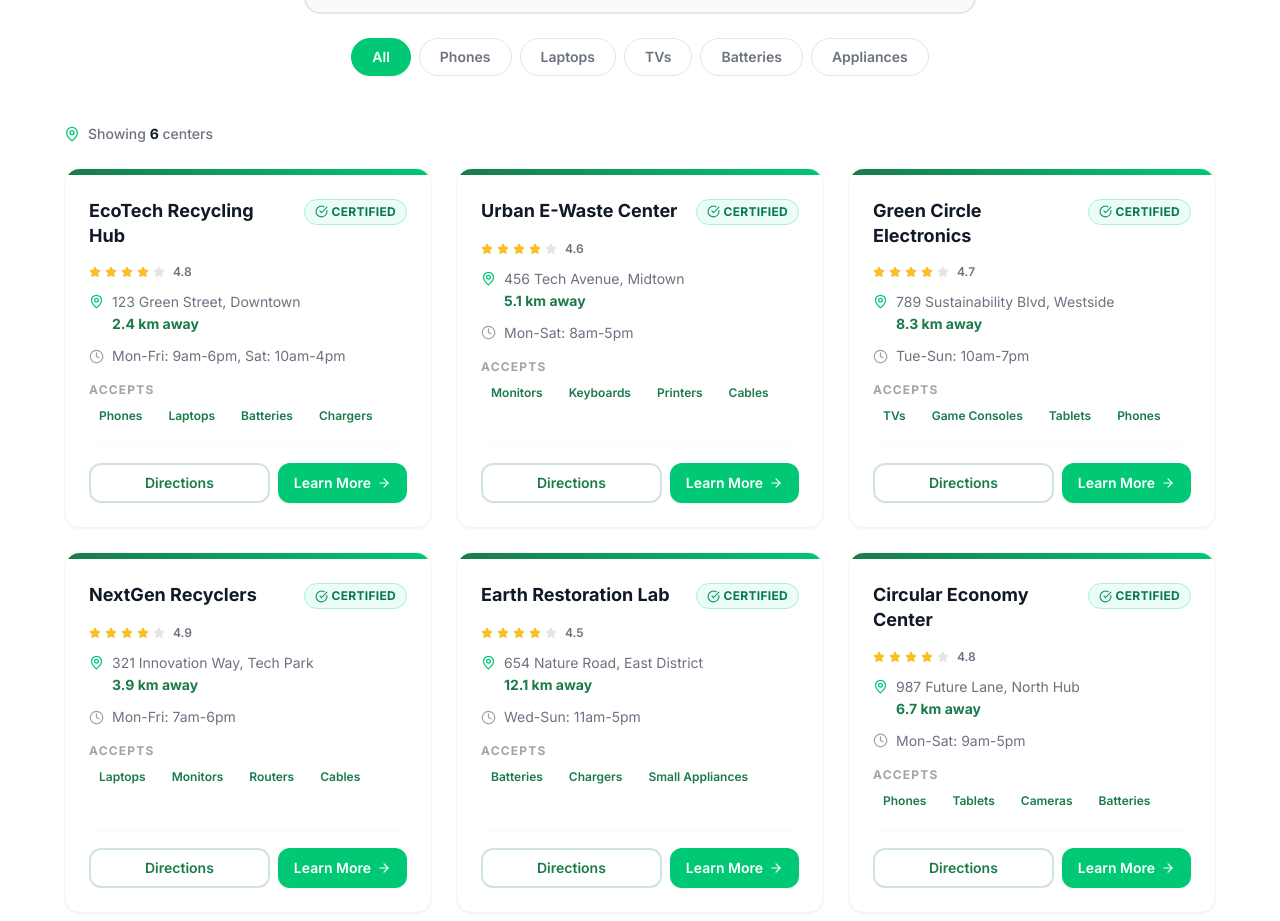
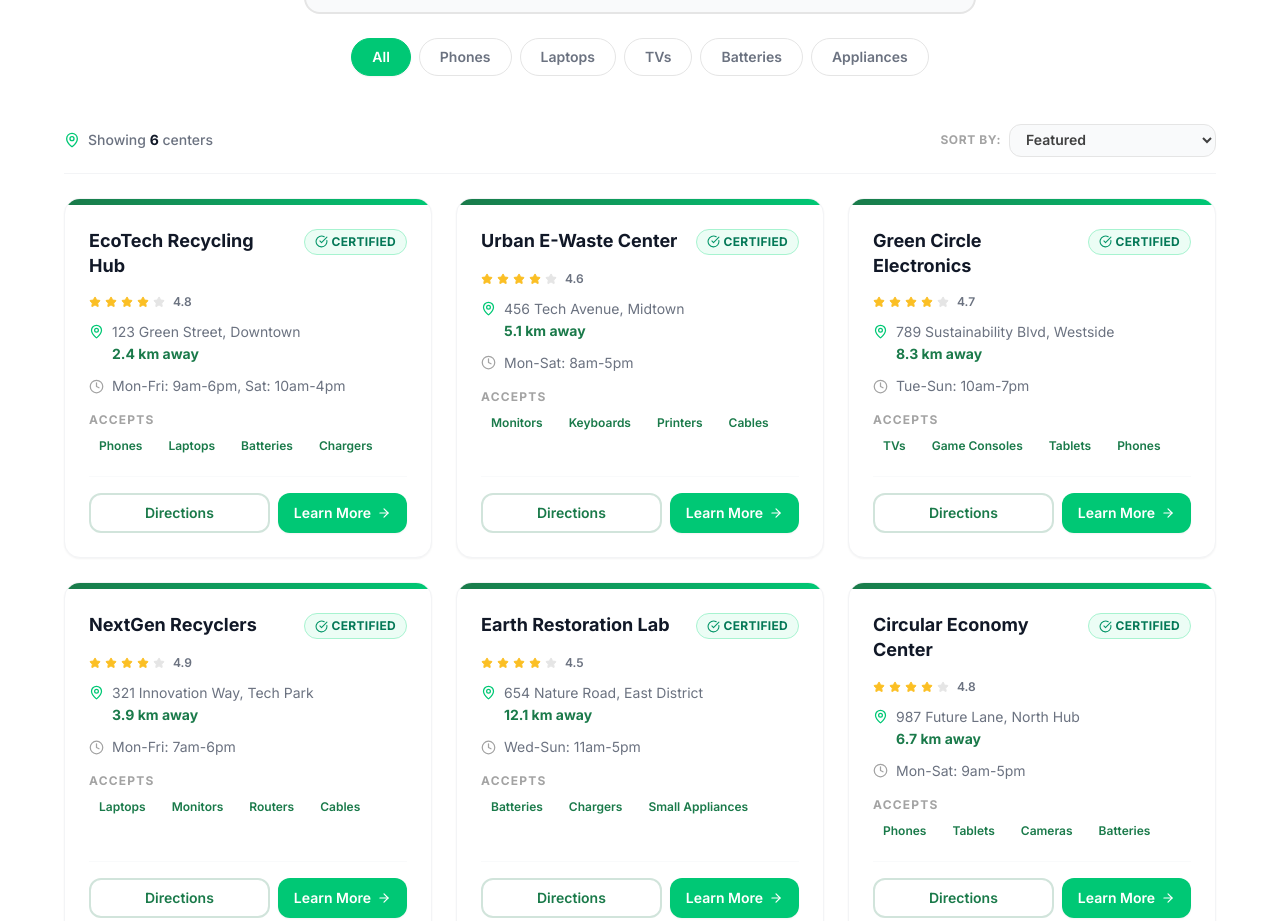
Before and after one commit to nirjalguragainofficial-hash/ReCircuit-Frontend, a React (Vite) app: page / in a window 1280 px wide. Shown: the part 2319-3240 px from the top of the page. Built offline with nearby package versions, Linux system fonts and the light colour scheme.

Commit message:
feat: add sorting by distance and rating to drop-off center search

```diff
--- a/src/components/FindCenter.jsx
+++ b/src/components/FindCenter.jsx
@@ -6,18 +6,27 @@ import { mockCenters } from '../data/mockData';
 export function FindCenter() {
   const [searchLocation, setSearchLocation] = useState('');
   const [activeFilter, setActiveFilter] = useState('All');
+  const [sortBy, setSortBy] = useState('default');
 
   const filters = ['All', 'Phones', 'Laptops', 'TVs', 'Batteries', 'Appliances'];
 
   const filteredCenters = useMemo(() => {
-    return mockCenters.filter((center) => {
+    let result = mockCenters.filter((center) => {
       const matchesLocation = center.address.toLowerCase().includes(searchLocation.toLowerCase());
       const matchesFilter = activeFilter === 'All' || center.acceptedItems.some((item) =>
         item.toLowerCase().includes(activeFilter.toLowerCase())
       );
       return matchesLocation && matchesFilter;
     });
-  }, [searchLocation, activeFilter]);
+
+    if (sortBy === 'distance') {
+      result = [...result].sort((a, b) => parseFloat(a.distance) - parseFloat(b.distance));
+    } else if (sortBy === 'rating') {
+      result = [...result].sort((a, b) => (b.rating || 0) - (a.rating || 0));
+    }
+
+    return result;
+  }, [searchLocation, activeFilter, sortBy]);
 
   return (
     <section id="centers" className="bg-white py-24 md:py-32">
@@ -58,7 +67,6 @@ export function FindCenter() {
           </div>
         </div>
 
-
         {/* Filter chips */}
         <div className="mb-10 flex overflow-x-auto no-scrollbar md:flex-wrap gap-2 justify-start md:justify-center pb-2">
           {filters.map((filter) => (
@@ -76,12 +84,30 @@ export function FindCenter() {
           ))}
         </div>
 
-        {/* Results count */}
-        <div className="flex items-center gap-2 mb-6">
-          <MapPin size={16} className="text-accent" />
-          <p className="text-sm font-medium text-neutral-500">
-            Showing <span className="text-neutral-900 font-bold">{filteredCenters.length}</span> center{filteredCenters.length !== 1 ? 's' : ''}
-          </p>
+        {/* Results count & Sort */}
+        <div className="flex flex-col sm:flex-row sm:items-center justify-between gap-4 mb-6 border-b border-neutral-100 pb-4">
+          <div className="flex items-center gap-2">
+            <MapPin size={16} className="text-accent" />
+            <p className="text-sm font-medium text-neutral-500">
+              Showing <span className="text-neutral-900 font-bold">{filteredCenters.length}</span> center{filteredCenters.length !== 1 ? 's' : ''}
+            </p>
+          </div>
+
+          <div className="flex items-center gap-2">
+            <label htmlFor="sort-select" className="text-xs font-bold uppercase tracking-wider text-neutral-400">
+              Sort By:
+            </label>
+            <select
+              id="sort-select"
+              value={sortBy}
+              onChange={(e) => setSortBy(e.target.value)}
+              className="bg-neutral-50 border border-neutral-200 text-neutral-700 text-sm font-semibold rounded-xl px-3 py-1.5 focus:outline-none focus:border-accent transition-colors"
+            >
+              <option value="default">Featured</option>
+              <option value="distance">Distance (Nearest First)</option>
+              <option value="rating">Rating (Highest First)</option>
+            </select>
+          </div>
         </div>
 
         {/* Centers grid */}
```
